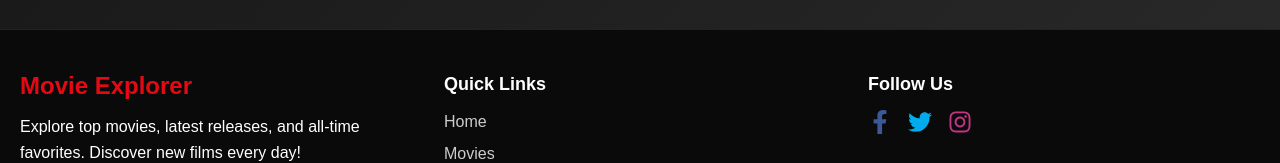
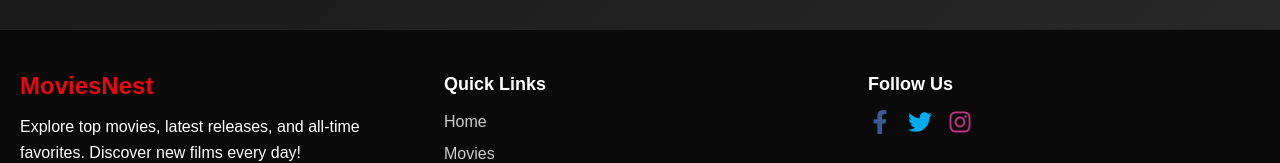
Before and after one commit to moha537med/movie-app, a Next.js app: page / in a window 1280 px wide. Shown: the part 1146-1309 px from the top of the page. Built offline with nearby package versions, Linux system fonts and the light colour scheme; no server answers.

Commit message:
Updata Footer page

```diff
--- a/src/Components/Footer.jsx
+++ b/src/Components/Footer.jsx
@@ -9,7 +9,7 @@ function Footer() {
 
       {/* About / Links */}
       <div className="flex-1 min-w-[200px]">
-        <h3 className="text-[#e50914] mb-3 text-lg sm:text-xl md:text-2xl font-semibold">Movie Explorer</h3>
+        <h3 className="text-[#e50914] mb-3 text-lg sm:text-xl md:text-2xl font-semibold">MoviesNest</h3>
         <p className="text-sm sm:text-base leading-relaxed">
           Explore top movies, latest releases, and all-time favorites. Discover new films every day!
         </p>
```
